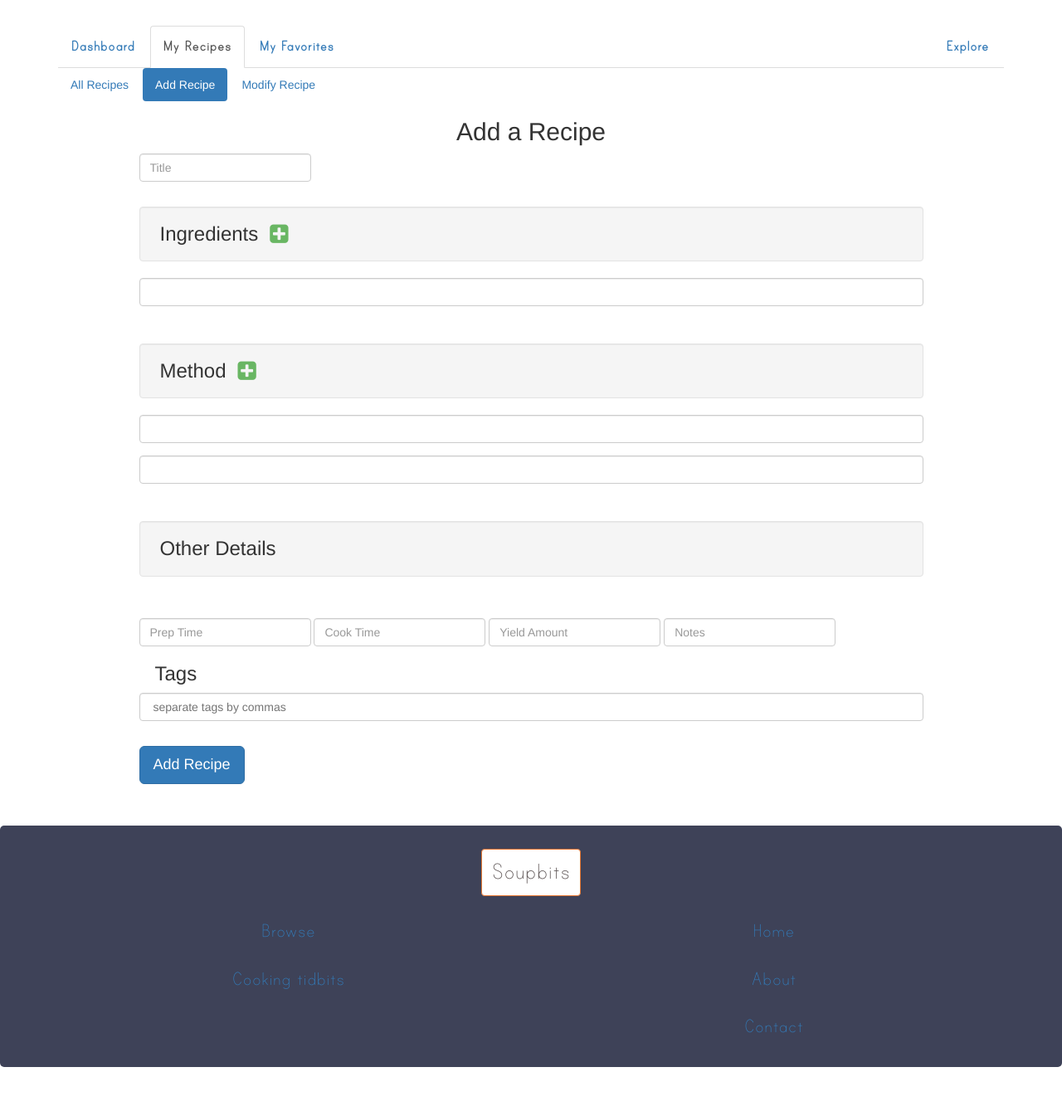
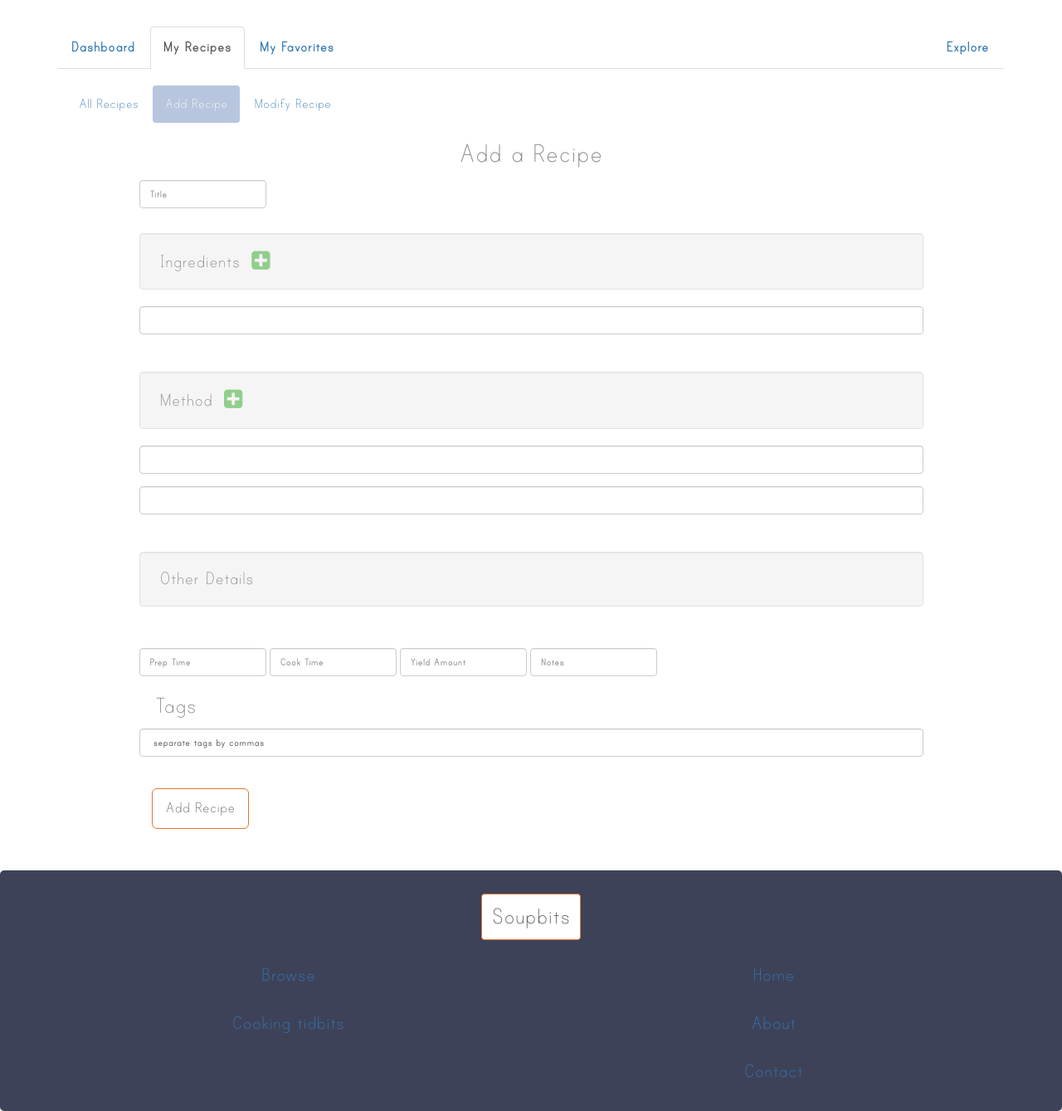
Before and after one commit to sjbitcode/RecipeApp, a Django app: page /add/ in a window 1280 px wide. Shown: the part 82-1421 px from the top of the page at 83% size. Before the commit the page ends 1368 px from the top, so only its background shows below. Run offline with Django 3.2, Linux system fonts and the light colour scheme; some libraries are stand-ins or nearby versions.

Commit message:
Working on site.

```diff
--- a/Proj/chef/templates/chef/dashboard.html
+++ b/Proj/chef/templates/chef/dashboard.html
@@ -93,7 +93,7 @@
           </a>
           {% endfor %}
           {% else %}
-          <div class="panel-content">no recipes</div>
+          <div class="panel-content norecipeswarning text-center">no recipes</div>
           {% endif %}
         </div> <!-- end of list-group -->
         <div class="panel-footer clearfix"><a class="pull-right" href="{% url 'chef:chefRecipes' %}">View all</a></div>
@@ -123,7 +123,7 @@
           </a>
           {% endfor %}
           {% else %}
-          <div class="panel-content">no liked recipes</div>
+          <div class="panel-content norecipeswarning text-center">no liked recipes</div>
           {% endif %}
         </div> <!-- end of list-group -->
 
--- a/Proj/myrecipe/forms.py
+++ b/Proj/myrecipe/forms.py
@@ -6,6 +6,11 @@
 MAX_TAGS = 12
 
 class RecipeForm(forms.ModelForm):
+  title = forms.CharField(error_messages = {"required": "You must enter a title."})
+  yieldAmt = forms.CharField(error_messages = {"required": "A recipe must have a Yield Amount."})
+  cookTime = forms.CharField(error_messages = {"required": "A Recipe must have a Cook Time."})
+  prepTime = forms.CharField(error_messages = {"required": "A recipe must have a Preparation time amount."})
+
   class Meta:
     model = Recipe
     exclude = ['author', 'pub_date', 'slug', 'ingredString', 'fav']
--- a/Proj/myrecipe/models.py
+++ b/Proj/myrecipe/models.py
@@ -16,7 +16,7 @@
   notes = models.TextField(blank=True)
   pub_date = models.DateTimeField(auto_now_add = True)
   author = models.ForeignKey(User)
-  tags = TaggableManager()
+  tags = TaggableManager(blank = True)
   slug = models.SlugField()
   #http://stackoverflow.com/questions/4658747/django-related-name-for-field-clashes
   likes = models.ManyToManyField(User, blank = True, related_name = "favoriter")
--- a/Proj/myrecipe/static/myrecipe/css/addRecipe.css
+++ b/Proj/myrecipe/static/myrecipe/css/addRecipe.css
@@ -6,7 +6,7 @@
 .subheading-group .fa-plus-square {
   font-size: 26px;
   cursor: pointer;
-  color: #69B663;
+  color: #91CE8C;
   vertical-align: bottom;
 }
 
--- a/Proj/myrecipe/static/myrecipe/css/style.css
+++ b/Proj/myrecipe/static/myrecipe/css/style.css
@@ -603,7 +603,7 @@
   margin-bottom: 30px;
 }
 
-.greeting, .userNameDate, #waiting {
+.greeting, .userNameDate, #waiting, .addrecipetitle, .subheading {
   color: #86878D
 }
 
@@ -674,3 +674,49 @@
 .page a {
   color: #ffffff;
 }
+
+.subpills {
+  margin-left: 10px;
+  margin-top:20px;
+  font-family: PrintClearly;
+  font-size: 18px;
+}
+
+.subpills>li.active>a, .subpills>li.active>a:hover, .subpills>li.active>a:focus {
+  color: #FFFFFF;
+  background-color: #B7C6DE;
+}
+
+/*
+.nav-pills>li.active>a:hover {
+    background-color: #E19020;
+}
+
+.nav-pills>li.active>a, .nav-pills>li.active>a:hover, .nav-pills>li.active>a:focus {
+color: #FFF;
+background-color: #A74770;
+}
+*/
+
+.norecipeswarning {
+  font-family: PrintClearly;
+  font-size: 25px;
+  color: #E19020;
+}
+
+.addrecipetitle {
+  font-family: PrintClearly;
+  font-size: 35px;
+}
+
+.subheading {
+  font-family: PrintClearly;
+  font-size: 30px;
+}
+
+.form-group, .form-inline, .form-control, #title, #tags-tokenfield {
+  font-family: PrintBold;
+  /*font-size: 25px;*/
+  color: #E19020;
+  /*height: inherit;*/
+}
--- a/Proj/myrecipe/static/myrecipe/js/_base.js
+++ b/Proj/myrecipe/static/myrecipe/js/_base.js
@@ -50,9 +50,22 @@
 };
 
 // Takes a message, appends it to success box, and shows the success box.
-utils.comboSuccess = function(x) {
+utils.comboSuccess = function(x) {window.xx = x;
+  x = x.msg || x;
   utils.clearAll();
   $("#successBoxInner").html("");
   $("<p>").text(x).appendTo("#successBoxInner");
   utils.showSuccess();
 };
+
+// Make #alertBox fadeOut (not destroy) on 'x' click.
+$(document).ready(function() {
+  $("#alertBox button.close").click(function(e) {
+    e.preventDefault();
+    $("#alertBox").fadeOut();
+  });
+  $("#successBox button.close").click(function(e) {
+    e.preventDefault();
+    $("#successBox").fadeOut();
+  });
+});
--- a/Proj/myrecipe/templates/myrecipe/_base.html
+++ b/Proj/myrecipe/templates/myrecipe/_base.html
@@ -25,7 +25,7 @@
     {% block styles %}
     {% endblock %}
     <style>
-      #alertBox {
+      #alertBox, #successBox {
         display: none;
       }
     </style>
@@ -90,9 +90,20 @@
      <div class="container">
       <div class="row">
         <div class="col-md-12 col-sm-12 col-xs-12">
-          <div id="alertBox" class="alert alert-danger alert-dismissible fade in" role="alert">
+          <div id="alertBox" class="alert alert-danger alert-dismissible fade in listView" role="alert">
             <button type="button" class="close" data-fdismiss="alert"><span aria-hidden="true">&times;</span><span class="sr-only">Close</span></button>
             <div id="alertBoxInner"></div>
+          </div>
+        </div>
+      </div>
+    </div>
+
+    <div class="container">
+      <div class="row">
+        <div class="col-md-12 col-sm-12 col-xs-12">
+          <div id="successBox" class="alert alert-info alert-dismissible fade in listView" role="alert">
+            <button type="button" class="close" data-fdismiss="alert"><span aria-hidden="true">&times;</span><span class="sr-only">Close</span></button>
+            <div id="successBoxInner"></div>
           </div>
         </div>
       </div>
--- a/Proj/myrecipe/templates/myrecipe/addRecipe.html
+++ b/Proj/myrecipe/templates/myrecipe/addRecipe.html
@@ -29,7 +29,7 @@
 
      <div class="row">
      <div class="col-md-12">
-    <ul class="nav nav-pills">
+    <ul class="nav nav-pills subpills">
       <li><a href="{% url 'chef:chefRecipes' %}">All Recipes</a></li>
       <li class="active"><a href="#">Add Recipe</a></li>
       <li><a href="{% url 'myrecipe:modify' %}">Modify Recipe</a></li>
@@ -54,7 +54,7 @@
     <div class="col-md-12 col-sm-12 col-xs-12 text-center">
 
       <ul class="list-unstyled">
-        <li><div><h2>Add a Recipe</h2></div></li>
+        <li><div><h2 class="addrecipetitle">Add a Recipe</h2></div></li>
       </ul>
 
     </div>
@@ -157,7 +157,7 @@
 
   <div class="row">
     <div class="col-md-12 col-sm-12 col-xs-12 tagsDiv">
-      <h3>Tags</h3>
+      <h3 class="subheading">Tags</h3>
       <input id="tags" name="tags" type="text" placeholder=" separate tags by commas"
              value="{% for t in object.tags.names %}{% if forloop.last %}{{ t }}{% else %}{{ t }},{% endif %}{% endfor %}">
     </div>
@@ -166,8 +166,12 @@
 
   <div class="row">
     <div class="col-md-12 col-sm-12 col-xs-12 bottomTags submitButton">
-      <input type="submit" id="recipeAddSubmiButton" class="btn btn-lg btn-primary" value="Add Recipe">
+    <input type="submit" id="recipeAddSubmiButton" class="btn btn-lg btn-primary starttodaybutton text-center" value="Add Recipe">
     </div>
+
+
+
+
   </div> <!-- /.row -->
 
 
--- a/Proj/myrecipe/views.py
+++ b/Proj/myrecipe/views.py
@@ -65,7 +65,7 @@
           liked = True
           print "user liked it, likes:" + str(recipe.likes.count())
         success = True
-        msg = "was success!"
+        msg = "You liked this Recipe!"
       except:
         msg = "Recipe does not exist"
     else:
```
Also changed, not shown: Proj/chef/templates/chef/chefFavorites.html (+15 -6 lines), Proj/chef/templates/chef/chefRecipes.html (+16 -7 lines), Proj/chef/templates/chef/wholiked.html (+26 -0 lines), Proj/myrecipe/templates/myrecipe/SingleRecipe.html (+91 -19 lines), Proj/myrecipe/templates/myrecipe/modifyRecipe.html (+1 -7 lines).
